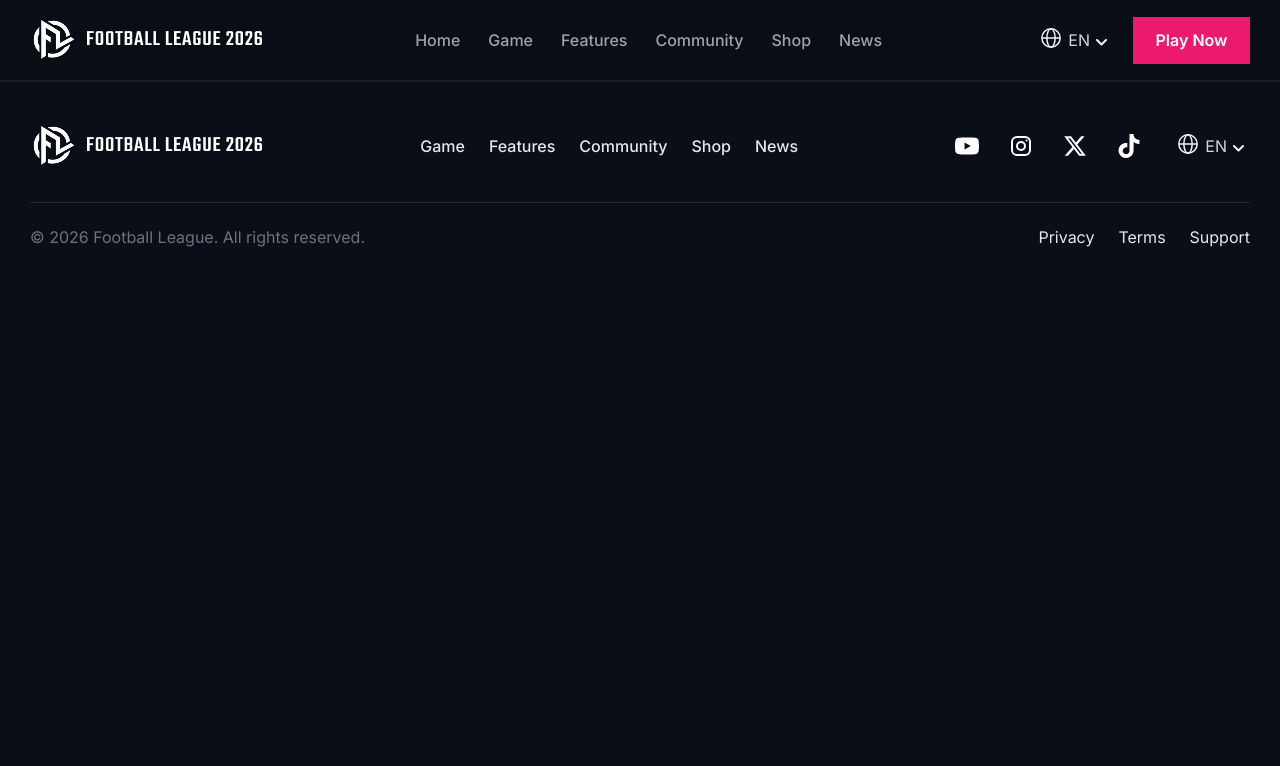
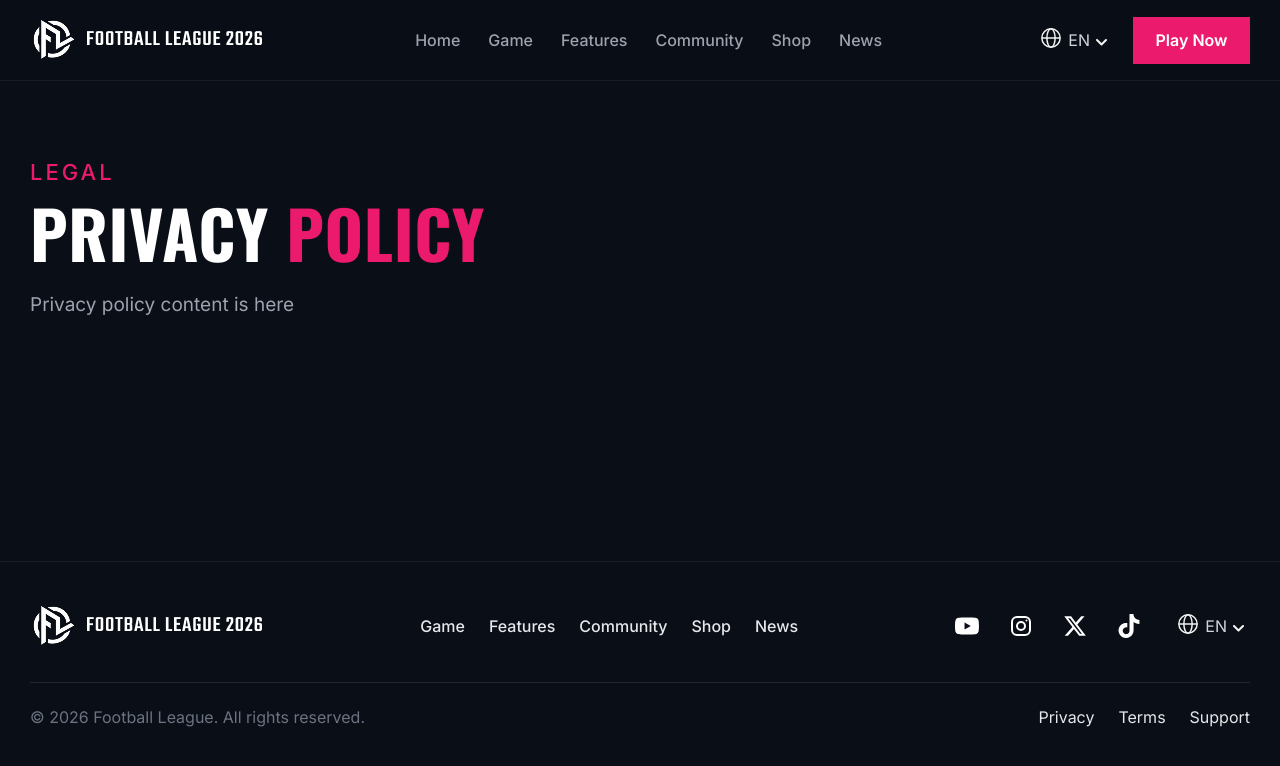
Before and after one commit to jyotithecode-sudo/football-website, a React (Vite) app: page /privacy in a window 1280 px wide. Shown: the top 766 px of the page. Built offline with nearby package versions, Linux system fonts and the light colour scheme.

Commit message:
Updated website

```diff
--- a/src/App.jsx
+++ b/src/App.jsx
@@ -11,6 +11,9 @@ import FeaturesPage from "./pages/FeaturesPage";
 import CommunityPage from "./pages/CommunityPage";
 import ShopPage from "./pages/ShopPage";
 import NewsPage from "./pages/NewsPage";
+import PrivacyPage from "./pages/PrivacyPage";
+import TermsPage from "./pages/TermsPage";
+import SupportPage from "./pages/SupportPage";
 
 export default function App() {
   return (
@@ -25,6 +28,9 @@ export default function App() {
         <Route path="/community" element={<CommunityPage />} />
         <Route path="/shop" element={<ShopPage />} />
         <Route path="/news" element={<NewsPage />} />
+        <Route path="/privacy" element={<PrivacyPage />} />
+        <Route path="/terms" element={<TermsPage />} />
+        <Route path="/support" element={<SupportPage />} />
       </Routes>
 
       <Footer />
--- /dev/null
+++ b/src/pages/PrivacyPage.jsx
@@ -0,0 +1,13 @@
+export default function PrivacyPage() {
+  return (
+    <section className="page">
+      <div className="page-inner">
+        <p className="eyebrow eyebrow-pink">LEGAL</p>
+        <h1 className="section-title">
+          PRIVACY <span className="text-pink">POLICY</span>
+        </h1>
+        <p className="section-text">Privacy policy content is here</p>
+      </div>
+    </section>
+  );
+}
--- /dev/null
+++ b/src/pages/SupportPage.jsx
@@ -0,0 +1,13 @@
+export default function SupportPage() {
+  return (
+    <section className="page">
+      <div className="page-inner">
+        <p className="eyebrow eyebrow-pink">HELP CENTER</p>
+        <h1 className="section-title">
+          <span className="text-pink">SUPPORT</span>
+        </h1>
+        <p className="section-text">Support content is here</p>
+      </div>
+    </section>
+  );
+}
--- /dev/null
+++ b/src/pages/TermsPage.jsx
@@ -0,0 +1,13 @@
+export default function TermsPage() {
+  return (
+    <section className="page">
+      <div className="page-inner">
+        <p className="eyebrow eyebrow-pink">LEGAL</p>
+        <h1 className="section-title">
+          TERMS &amp; <span className="text-pink">CONDITIONS</span>
+        </h1>
+        <p className="section-text">Terms content is here</p>
+      </div>
+    </section>
+  );
+}
```
